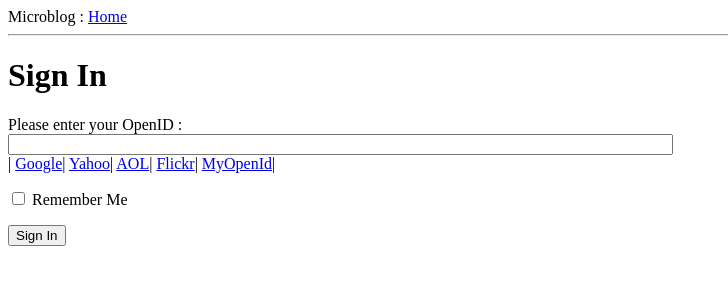
After one commit to JPGITHUB1519/Flasky-Microblog, a Flask app: page /login in a window 1280 px wide. The commit adds this page. Shown: the top 300 px of the page, without its empty margins (0-728 px from the left). Run offline with Flask 2, Linux system fonts and the light colour scheme.

Commit message:
Part3 - WebForms

```diff
--- a/app/__init__.py
+++ b/app/__init__.py
@@ -1,3 +1,4 @@
 from flask import Flask
 app = Flask(__name__)
+app.config.from_object('config')
 from app import views
--- /dev/null
+++ b/app/forms.py
@@ -0,0 +1,7 @@
+from flask_wtf import Form
+from wtforms import StringField, BooleanField
+from wtforms.validators import DataRequired
+
+class LoginForm(Form):
+	openid = StringField('openid', validators=[DataRequired()])
+	remember_me = BooleanField('remember_me', default=False)
--- a/app/templates/base.html
+++ b/app/templates/base.html
@@ -9,6 +9,17 @@
 </head>
 <body>
 	<div>Microblog : <a href="/index">Home</a></div>
+	<hr>
+	<!-- acceding flashed messages -->
+	{% with messages = get_flashed_messages() %}
+		{% if messages %}
+			<ul>
+				{% for message in messages %}
+					<li>{{ message }}</li>
+				{% endfor %}
+			</ul>
+		{% endif %}
+	{% endwith %}
 	{% block content %}
 
 	{% endblock %}
--- /dev/null
+++ b/app/templates/login.html
@@ -0,0 +1,38 @@
+{% extends "base.html" %}
+{% block content %}
+	<script type="text/javascript">
+		function set_openid(openid, pr)
+		{
+			u = openid.search("<username>");
+			if(u != -1)
+			{
+				// open id requires username
+				user = prompt("Enter your " + pr + " username : ");
+				openid = openid.substr(0, u) + user;
+			}
+			form = document.forms["login"];
+			form.elements["openid"].value = openid;
+		}
+	</script>
+	<!-- form = form object -->
+	<h1>Sign In</h1>
+	<form action="" method="post" name="login">
+		<!-- will be replaced with a csrf prevention we have to put it in all of our forms -->
+		{{ form.hidden_tag() }}
+		<p>
+			Please enter your OpenID : <br>
+			<!-- {{form.field_name}} render the fields of wtf form-->
+			{{ form.openid(size=80) }}
+			<!-- show errors on validation -->
+			{% for error in form.openid.errors %}
+				<span style="color : red;">[{{ error }}]</span>
+			{% endfor %}
+			<br>
+			|{% for pr in providers %}
+				<a href="javascript:set_openid('{{ pr.url}}', '{{pr.name}}');">{{ pr.name }}</a>|
+			{% endfor %}
+		</p>
+		<p> {{ form.remember_me }} Remember Me</p>
+		<p><input type="submit" name="" value="Sign In"></p>
+	</form>
+{% endblock %}
--- a/app/views.py
+++ b/app/views.py
@@ -1,6 +1,9 @@
+
+from flask import render_template, flash, redirect
 #importing the app variable of the app/__init__.py
-from flask import render_template
 from app import app
+# importing the wtfform loginform
+from .forms import LoginForm
 
 @app.route('/')
 @app.route('/index')
@@ -16,9 +19,23 @@ def index():
             'body': 'The Avengers movie was so cool!'
         }
     ]
-
 	return render_template("index.html",
 							title='Home',
 							user=user,
 							posts=posts
 							)
+
+# this view have get and post methods
+@app.route("/login", methods=['GET', 'POST'])
+def login():
+	form = LoginForm()
+	# if all validations is well it returns true and make the actions
+	if form.validate_on_submit():
+		flash("Login Requested for OpenID = %s, remember me = %s" %
+			(form.openid.data, str(form.remember_me.data)))
+		return redirect('/index')
+	return render_template("login.html",
+							title="Sign In",
+							# sending wtf form
+							form=form,
+							providers=app.config["OPENID_PROVIDERS"])
```
Also changed, not shown: config.py (added, +10 -0 lines), 4 other files.
